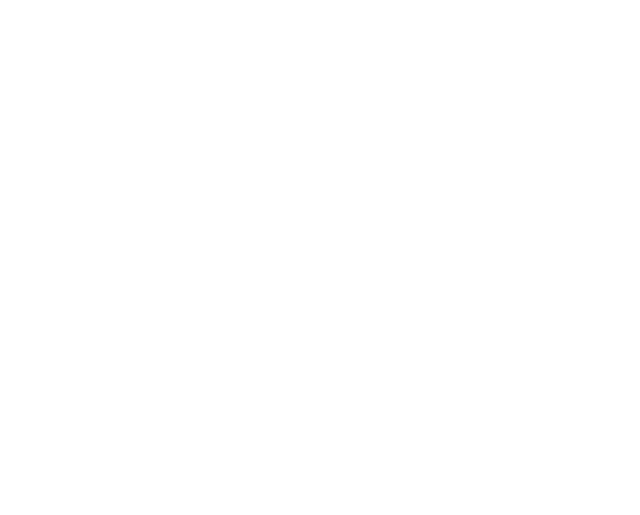
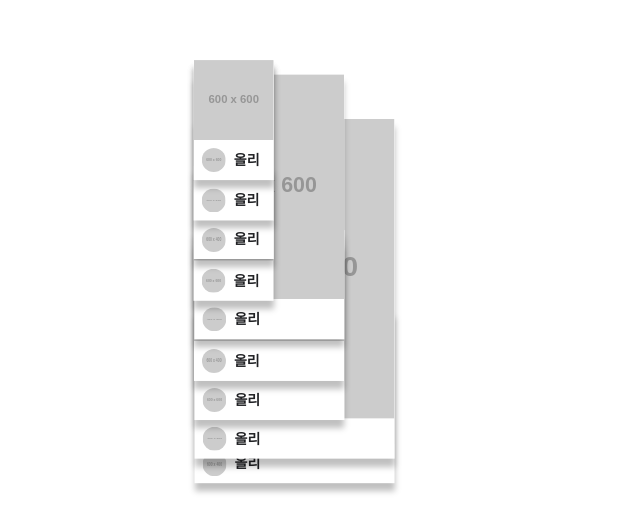
Before and after one commit to Meme-dulecy/frontend, a React (Create React App) app: page / in a window 1280 px wide. Shown: the part 1107-1622 px from the top of the page, without its empty margins (0-640 px from the left). Before the commit the page ends 800 px from the top, so only its background shows below. Built offline with nearby package versions, Linux system fonts and the light colour scheme.

Commit message:
fix. 일정 시간마다 Meme y축 이동

```diff
--- a/src/components/Meme/index.tsx
+++ b/src/components/Meme/index.tsx
@@ -2,7 +2,7 @@ import React, { useMemo } from 'react'
 import Text from '../Text';
 import { DEFALUT_IMAGE } from '../../constants';
 import ProfileImage from '../ProfileImage';
-import Frame, { Footer, MemeFrame } from './styles';
+import Frame, { FloatBox, Footer, MemeFrame } from './styles';
 import { randomInt } from '../../utils/math';
 
 interface MemeProps {
@@ -28,7 +28,8 @@ const Meme: React.FC<MemeProps> = ({ imageURL, text, owner, ownerProfileURL, pos
 
   const animationDelay = useMemo(() => randomInt(1000, 0, 100), []);
   return (
-    <Frame data-ref="meme" position={position} size={size} delay={animationDelay}>
+    <Frame data-ref="meme" position={position} size={size}>
+      <FloatBox delay={animationDelay}>
         <MemeFrame>
           {meme}
         </MemeFrame>
@@ -36,6 +37,7 @@ const Meme: React.FC<MemeProps> = ({ imageURL, text, owner, ownerProfileURL, pos
           <ProfileImage imageURL={ownerProfileURL} />
           <Text size="detail">{owner}</Text>
         </Footer>
+      </FloatBox>
     </Frame>
   )
 }
--- a/src/components/Meme/styles.tsx
+++ b/src/components/Meme/styles.tsx
@@ -1,21 +1,28 @@
-import styled, { css } from 'styled-components';
+import styled from 'styled-components';
 import { typo, themeColor } from '../../utils/style';
 import { MEME_WIDTH_BY_SIZE } from '../../constants';
 
-export default styled.div<{ position: Position, size: Meme['size'], delay: number }>`
+export default styled.div.attrs<{ position: Position, size: Meme['size'] }>(({ size, position }) => ({
+  style: {
+    width: MEME_WIDTH_BY_SIZE[size] + 'px',
+    transform: `translate(${position.x}px, -${position.y}px)`,
+  },
+}))`
   ${typo('body')}
   color: ${themeColor('text')};
+  border-radius: 4px;
+  position: absolute;
+  transition: transform 3s linear;
+  bottom: 0;
+`;
+
+export const FloatBox = styled.div.attrs<{ delay: number }>(({ delay }) => ({
+  style: {
+    animation: `6s linear ${delay}ms infinite ${delay % 2 === 0 ? '' : 'reverse'} float`
+  },
+}))`
+  background: #fff;
   box-shadow: ${({ theme }) => theme.shadow.long};
-  border-radius: 4px;
-  width: ${({ size }) => MEME_WIDTH_BY_SIZE[size] + 'px'};
-  position: absolute;
-  background: #fff;
-  ${({ position }) => css`
-    left: ${position.x}px;
-    bottom: ${position.y}px;
-  `}
-
-  animation: 6s linear ${({ delay }) => delay + 'ms'} infinite ${({ delay }) => delay % 2 === 0 ? '' : 'reverse'} float;
 
   @keyframes float {
     0% {
--- a/src/pages/Main/MemeList/index.tsx
+++ b/src/pages/Main/MemeList/index.tsx
@@ -2,6 +2,7 @@ import React, { useLayoutEffect, useRef, useState } from 'react'
 import Container from './styles';
 import Meme from '../../../components/Meme';
 import { formatMemes } from './meta';
+import { useInterval } from 'react-use';
 
 interface MemeListProps {
   memes: Meme[];
@@ -11,6 +12,17 @@ const MemeList: React.FC<MemeListProps> = ({ memes }) => {
   const [hasRenderedFirst, setHasRenderedFirst] = useState(false);
   const [_memes, setMemes] = useState<Meme[]>([]);
   const containerRef = useRef<HTMLDivElement>(null);
+
+  useInterval(() => {
+    const containerElement = containerRef.current;
+    if (!containerElement) return;
+    setMemes(prev => {
+      return [...prev].map((meme) => {
+      if (!meme.position) return meme;
+      const { x, y } = meme.position;
+      return { ...meme, position: { x, y: y + 9 } };
+    })})
+  }, 3000);
 
   useLayoutEffect(() => {
     if (!hasRenderedFirst) {
@@ -26,7 +38,6 @@ const MemeList: React.FC<MemeListProps> = ({ memes }) => {
   }, [memes, hasRenderedFirst]);
 
   useLayoutEffect(() => {
-    if (_memes.length === 0) return;
     const containerElement = containerRef.current;
     if (!containerElement) return;
     const memeElements = Array.from<Element>(containerElement.querySelectorAll('[data-ref="meme"]'));
```
Lines whose indentation alone changed are shown as unchanged.
